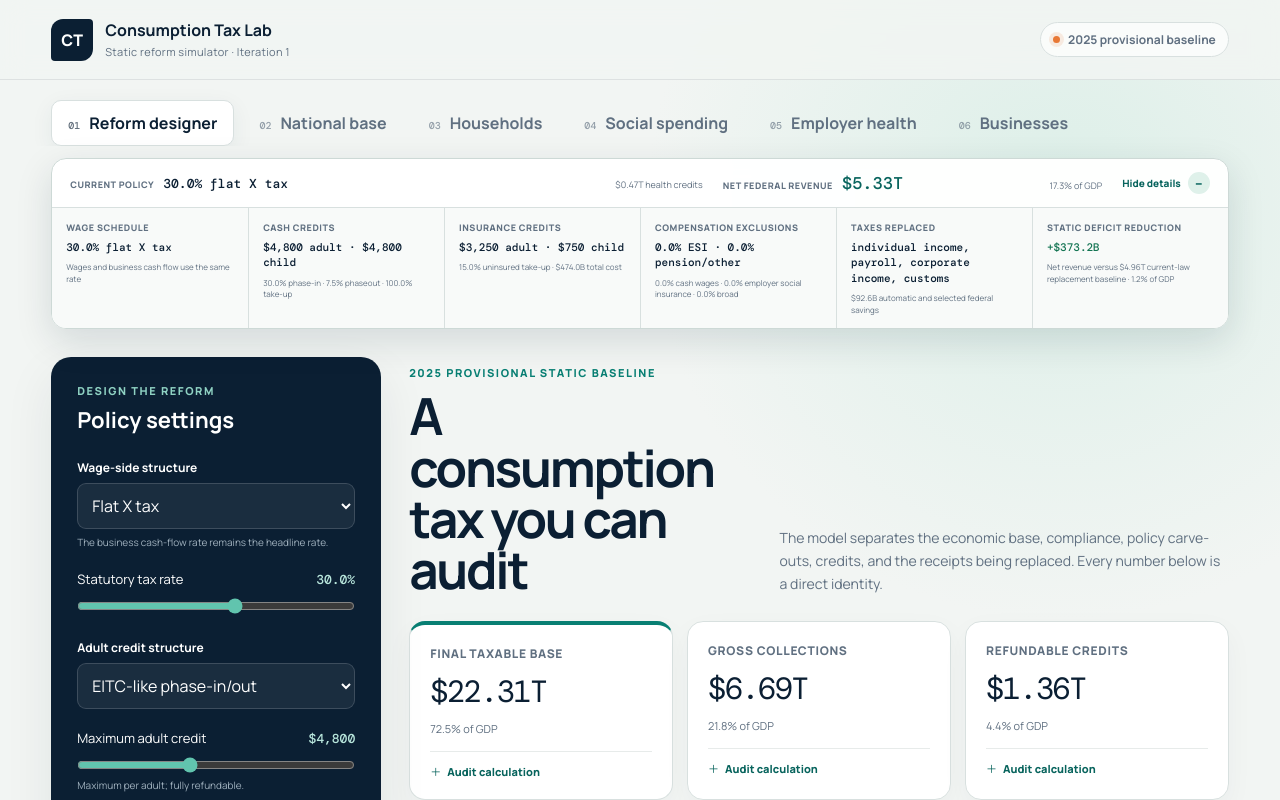
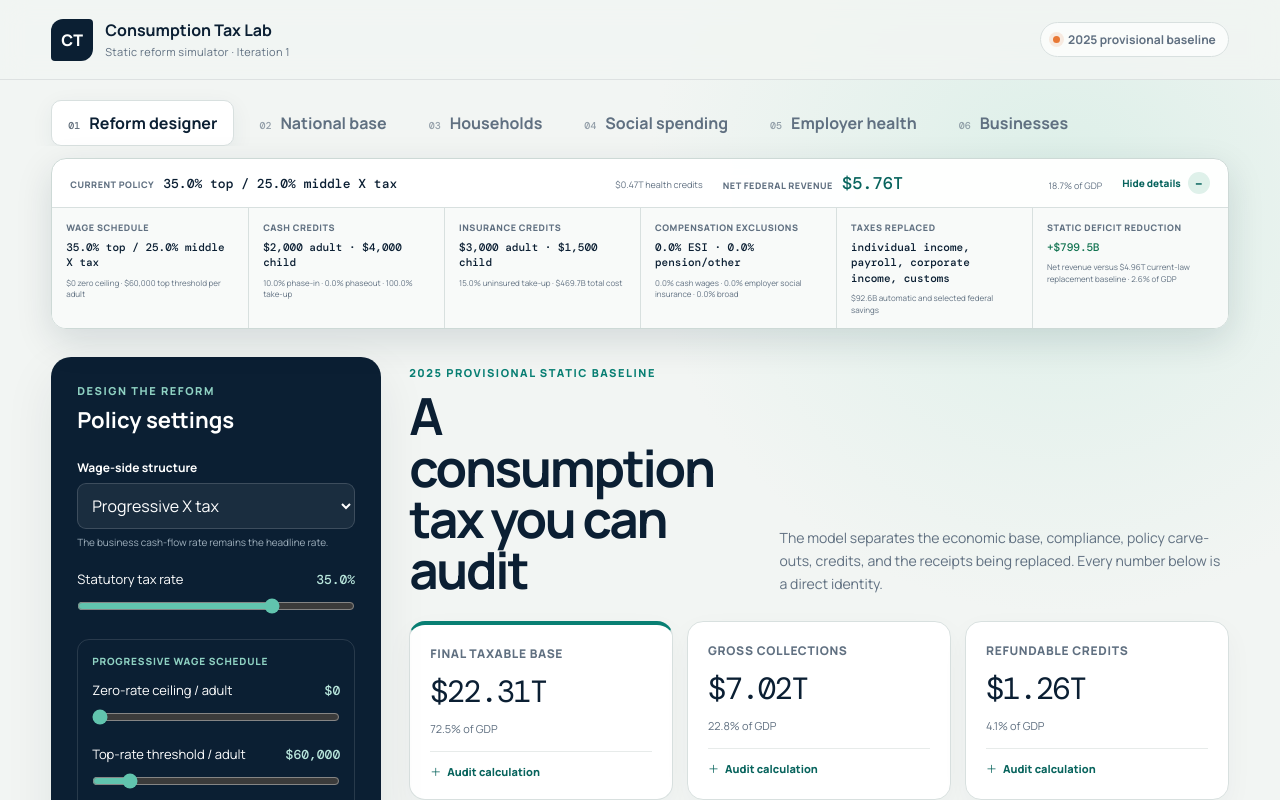
Before and after one commit to pcarlsgaard/tax_reform, a React (Vite) app: page / in a window 1280 px wide. Shown: the top 800 px of the page. Built offline with nearby package versions, Linux system fonts and the light colour scheme.

Commit message:
Set new website tax and insurance defaults

```diff
--- a/src/App.tsx
+++ b/src/App.tsx
@@ -1,5 +1,6 @@
 import { useMemo, useState } from 'react';
 import './styles.css';
+import './mobile-fixes.css';
 import {
   calculateFederalProgramSavings,
   calculateHealthAnalysis,
@@ -24,11 +25,34 @@ const views: Array<[View, string, string]> = [
   ['designer', 'Reform designer', '01'], ['national', 'National base', '02'], ['household', 'Households', '03'], ['transfers', 'Social spending', '04'], ['health', 'Employer health', '05'], ['business', 'Businesses', '06'],
 ];
 
+const websiteDefaultSettings: ReformSettings = {
+  ...defaultSettings,
+  rate: 0.35,
+  wageTaxMode: 'progressive',
+  progressiveZeroBracketPerAdult: 0,
+  progressiveTopBracketPerAdult: 60000,
+  progressiveMiddleRate: 0.25,
+  adultCredit: 2000,
+  adultCreditMode: 'earned',
+  adultCreditPhaseInRate: 0.10,
+  adultCreditPhaseOutRate: 0,
+  childCredit: 4000,
+  under6ChildCredit: 6000,
+  childCreditBaselineRefundableShare: 1,
+  childCreditPhaseInRate: 0.15,
+};
+
+const websiteDefaultHealthPolicy: HealthPolicySettings = {
+  ...defaultHealthPolicySettings,
+  adultHealthCredit: 3000,
+  childHealthCredit: 1500,
+};
+
 export default function App() {
   const [view, setView] = useState<View>('designer');
-  const [settings, setSettings] = useState<ReformSettings>(defaultSettings);
+  const [settings, setSettings] = useState<ReformSettings>(websiteDefaultSettings);
   const [transferSettings, setTransferSettings] = useState<TransferReplacementSettings>(defaultTransferReplacementSettings);
-  const [healthPolicy, setHealthPolicy] = useState<HealthPolicySettings>(defaultHealthPolicySettings);
+  const [healthPolicy, setHealthPolicy] = useState<HealthPolicySettings>(websiteDefaultHealthPolicy);
   const [policyDockExpanded, setPolicyDockExpanded] = useState(true);
   const healthAnalysis = useMemo(
     () => calculateHealthAnalysis(settings, healthPolicy),
```
